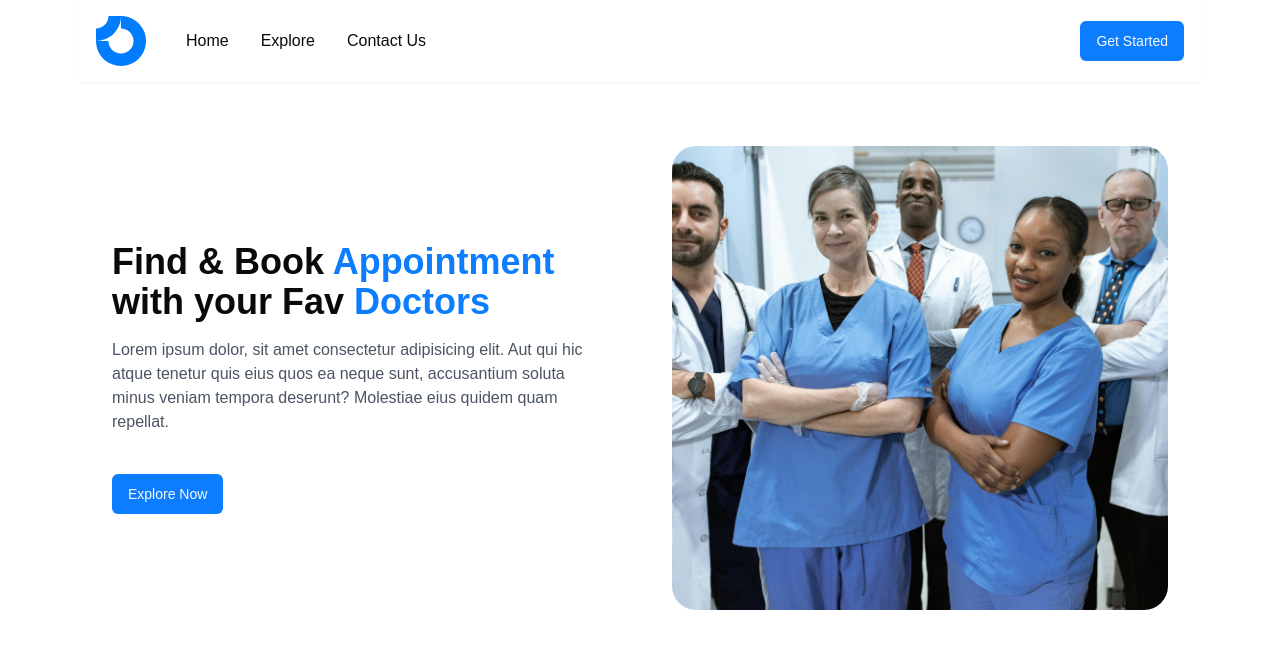
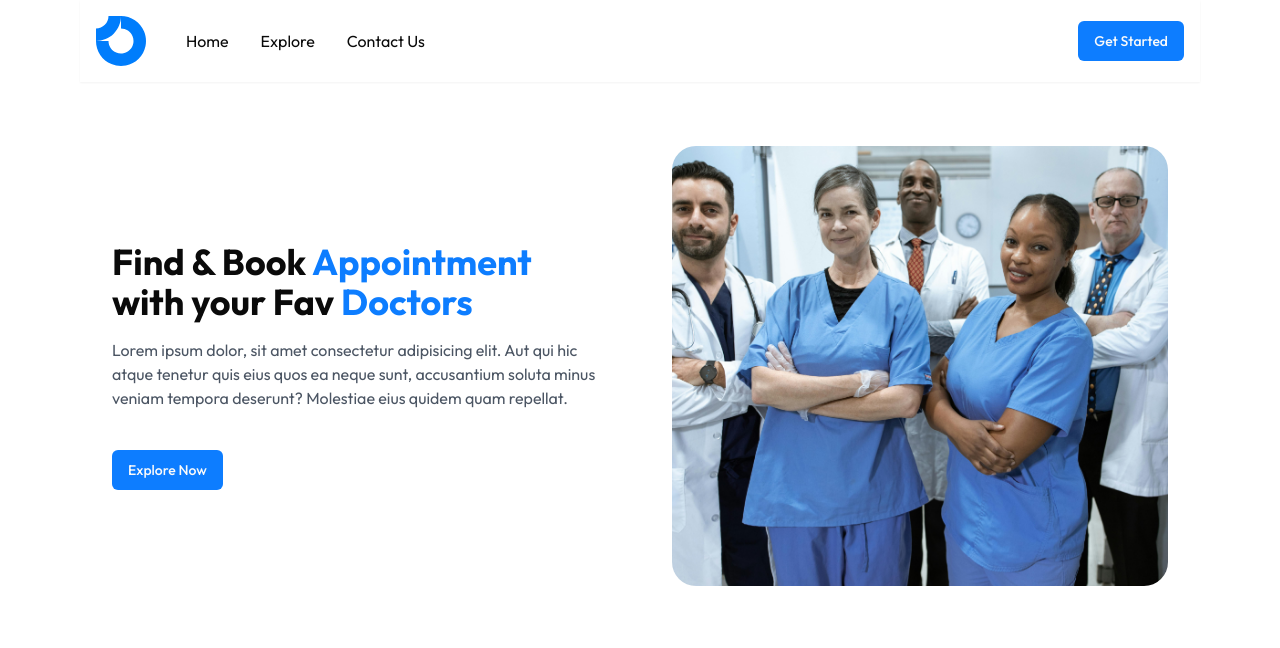
Before and after one commit to mahbub-alom/doctor-appoinment-booking-web-app, a Next.js app: page / in a window 1280 px wide. Shown: the top 648 px of the page. Built offline with nearby package versions, Linux system fonts and the light colour scheme.

Commit message:
font added

```diff
--- a/app/layout.js
+++ b/app/layout.js
@@ -1,17 +1,8 @@
-import localFont from "next/font/local";
+import {Outfit} from "next/font/google"
 import "./globals.css";
 import Headers from "./_components/Headers";
 
-const geistSans = localFont({
-  src: "./fonts/GeistVF.woff",
-  variable: "--font-geist-sans",
-  weight: "100 900",
-});
-const geistMono = localFont({
-  src: "./fonts/GeistMonoVF.woff",
-  variable: "--font-geist-mono",
-  weight: "100 900",
-});
+const outfit=Outfit({subsets:["latin"]});
 
 export const metadata = {
   title: "Create Next App",
@@ -22,7 +13,7 @@
   return (
     <html lang="en">
       <body
-        className={`${geistSans.variable} ${geistMono.variable} antialiased`}
+        className={outfit.className}
       >
         <div className="md:mx-20">
           <Headers />
```
